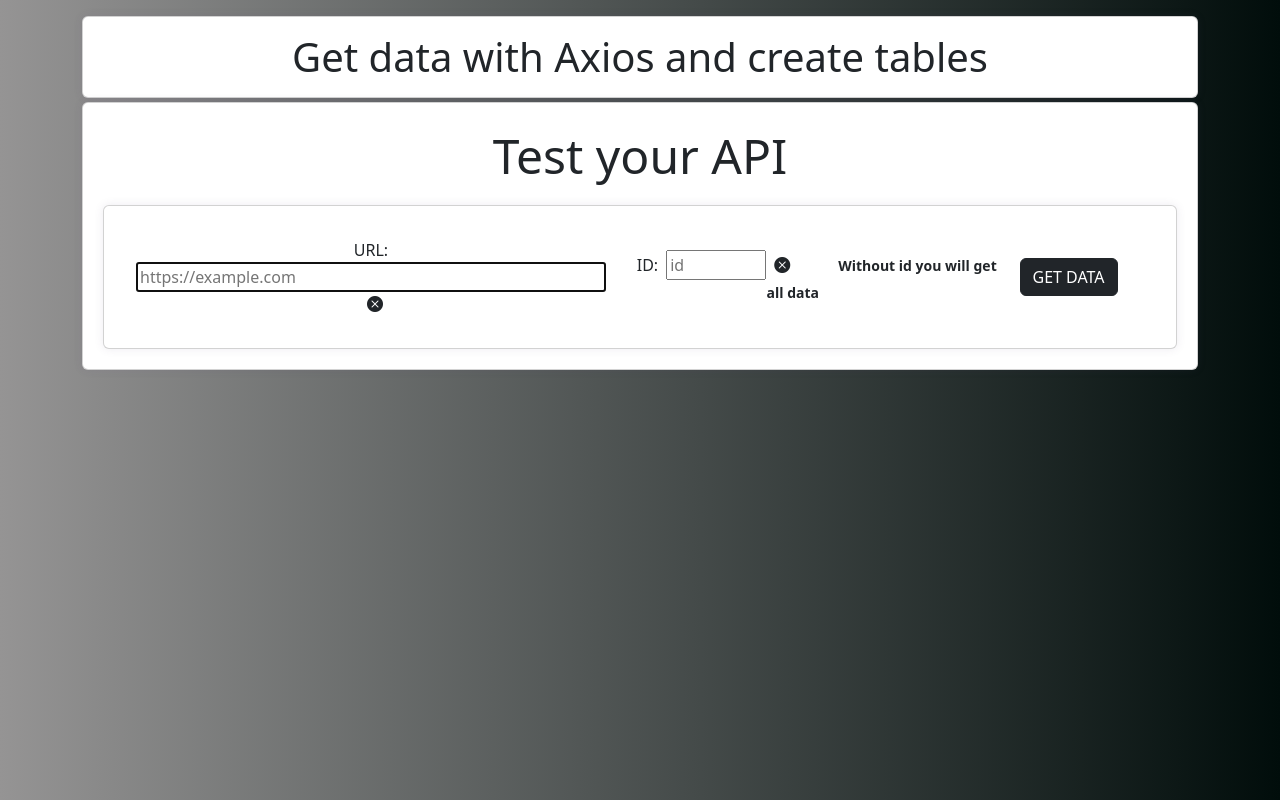
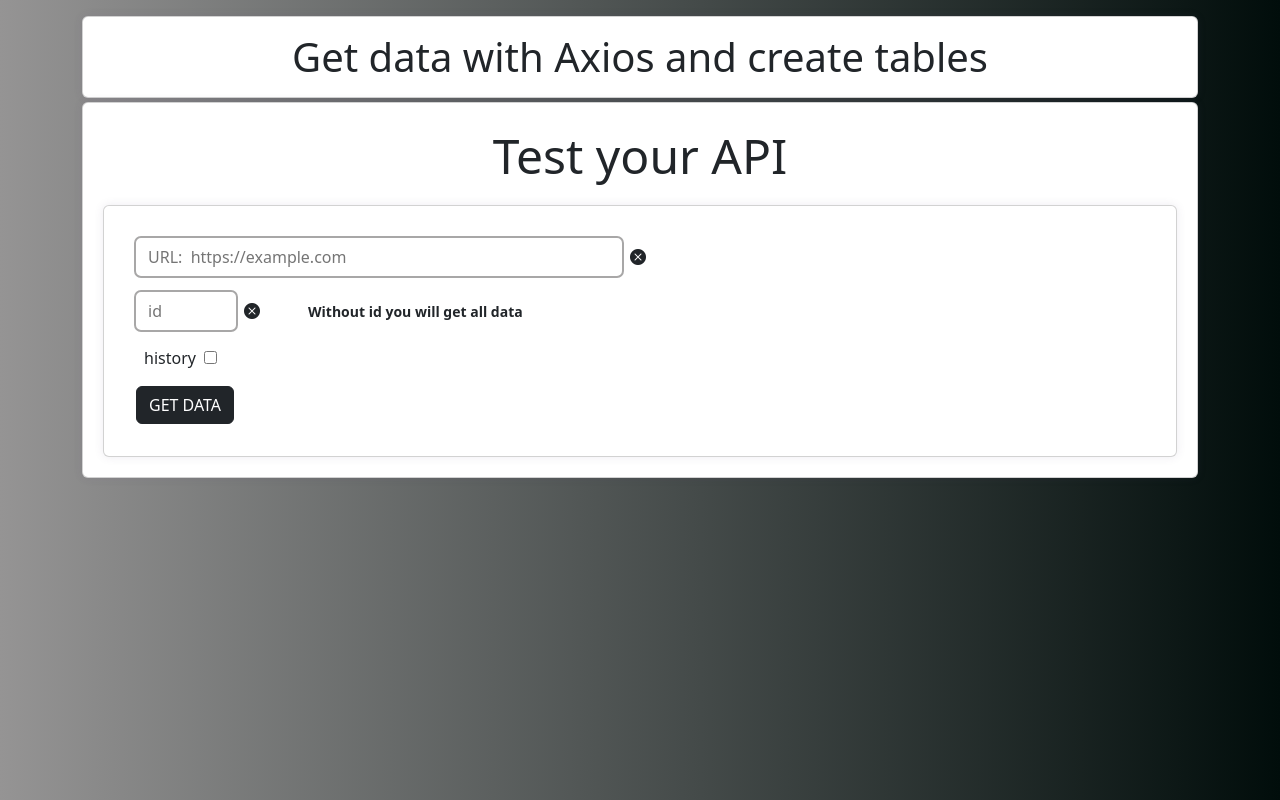
Before and after one commit to fstipo/RM03-get-data-with-axios-create-table, a React (Create React App) app: page / in a window 1280 px wide. Built offline with nearby package versions, Linux system fonts and the light colour scheme.

Commit message:
add autofocus on id When history is checked

```diff
--- a/src/App.css
+++ b/src/App.css
@@ -15,11 +15,11 @@
   gap: 1rem;
 }
 
-@media (min-width: 80rem) {
+/* @media (min-width: 90rem) {
   .form-grid {
     grid-template-columns: 3fr 3fr 1fr;
   }
-}
+} */
 
 .card {
   border: 0;
@@ -36,3 +36,14 @@
 .bi {
   cursor: pointer;
 }
+
+input {
+  border-radius: 5px;
+  padding: 5px 10px;
+  border-color: transparent;
+  outline: 2px solid #a8a7a7;
+}
+
+.history {
+  outline: transparent;
+}
--- a/src/App.js
+++ b/src/App.js
@@ -11,8 +11,6 @@
     <div className="container">
       <Header text="Get data with Axios and create tables" />
       <Main />
-      {/* <Page404 /> */}
-      {/* <PageNotFound /> */}
     </div>
   );
 }
--- a/src/components/Form.js
+++ b/src/components/Form.js
@@ -1,7 +1,8 @@
 import React, { useState, useEffect } from 'react'
 import TableComp from './TableComp';
 import PageNotFound from '../pages/not-found/PageNotFound';
-
+import OverlayTrigger from 'react-bootstrap/OverlayTrigger';
+import popover from './PopOver';
 
 import { getData, formatData } from '../utils/utils';
 
@@ -40,6 +41,13 @@
         setURLId("");
     }
 
+    const focusIdHandler = (e) => {
+        console.log("Focus on ID")
+        console.dir(e.target);
+        document.querySelector("#id").focus();
+
+    }
+
     return (
         <>
             <div className='mt-1 text-center card p-3' >
@@ -48,9 +56,8 @@
                     <form action='https://example.com' onSubmit={onSubmitHandler}>
                         <div className='form-grid'>
                             <div className='flow'>
-                                <label htmlFor='url' className='me-2' >URL:</label>
-                                <input className='me-2' id='url' type="url" size="45" placeholder='https://example.com' name='url' list='defaultURLs' pattern="https://.*" required autoFocus onChange={(e) => setUrl(e.target.value)} />
-                                <i className="bi bi-x-circle-fill" onClick={onClearUrlHandler}></i>
+                                <input className='me-2' id='url' type="url" size="45" placeholder='URL:&nbsp; https://example.com' name='url' list='defaultURLs' pattern="https://.*" required autoFocus onChange={(e) => setUrl(e.target.value)} />
+                                <i className="col-1 bi bi-x-circle-fill" onClick={onClearUrlHandler}></i>
                                 <datalist id="defaultURLs">
                                     <option value="https://es-demo.azurewebsites.net/v1/People/" label="ES Demo"></option>
                                     <option value="https://jsonplaceholder.typicode.com/posts/" label="JSON Placeholder - Posts (id=1-100)"></option>
@@ -60,15 +67,22 @@
                                     <option value="https://jsonplaceholder.typicode.com/todos/" label="JSON Placeholder - Todos (maxId=200)"></option>
                                 </datalist>
                             </div>
+
                             <div className='flow'>
-                                <label className='me-2'>ID:</label>
-                                <input className='me-2 url-id' type="number" placeholder='id' onChange={(e) => setURLId(e.target.value)} />
+                                <input className='me-2 url-id' id="id" type="number" placeholder='id' onChange={(e) => setURLId(e.target.value)} />
                                 <i className="bi bi-x-circle-fill" onClick={onClearIdHandler}></i>
                                 <small className='mx-5 text-start fw-bold'>Without id you will get all data</small>
+                            </div>
+                            <div className='flow'>
+                                <label className='ms-2'>history</label>
+                                <OverlayTrigger trigger="click" placement="right" overlay={popover} >
+                                    <input className='ms-2 history' type="checkbox" onClick={focusIdHandler}></input>
+                                </OverlayTrigger>
                             </div>
                             <button className='btn btn-dark text-uppercase url-btn'>Get data</button>
                         </div>
                     </form >
+
                 </div >
             </div >
             {!showErrorPage && data ? <TableComp dataList={data} /> : null}
--- /dev/null
+++ b/src/components/PopOver.js
@@ -0,0 +1,22 @@
+import React from 'react'
+import Popover from 'react-bootstrap/Popover';
+
+const popover = (
+    <Popover id="popover-basic">
+        <Popover.Header as="h3">User history</Popover.Header>
+        <Popover.Body>
+            To see user history you must input correct user <strong>ID</strong>.
+        </Popover.Body>
+    </Popover>
+);
+
+export default popover
+
+
+
+
+
+{/* <Popover.Header as="h3">User history</Popover.Header>
+<Popover.Body>
+    To see user history you must input correct user <strong>ID</strong>.
+</Popover.Body> */}
--- a/src/pages/not-found/Page404.js
+++ b/src/pages/not-found/Page404.js
@@ -6,7 +6,7 @@
             <h1>Hello</h1>
 
             {/* <img src="https://cdn.mos.cms.futurecdn.net/snbrHBRigvvzjxNGuUtcck.jpg"></img> */}
-            <img src="./404-black.jpg"></img>
+            <img src="./404-black.jpg" alt="404"></img>
         </div >
     )
 }
```
